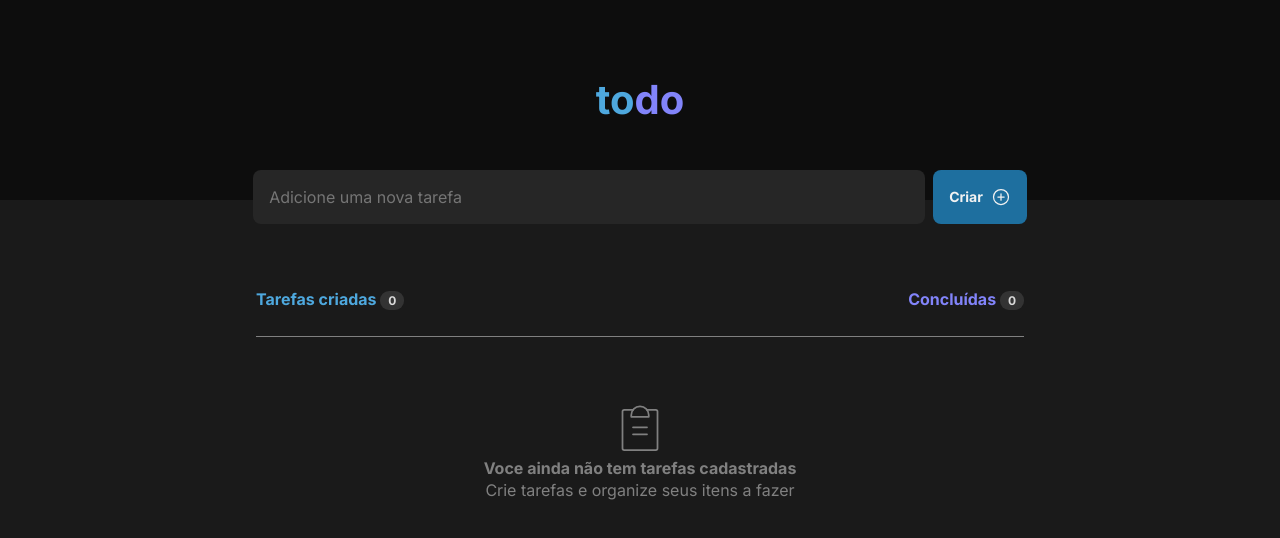
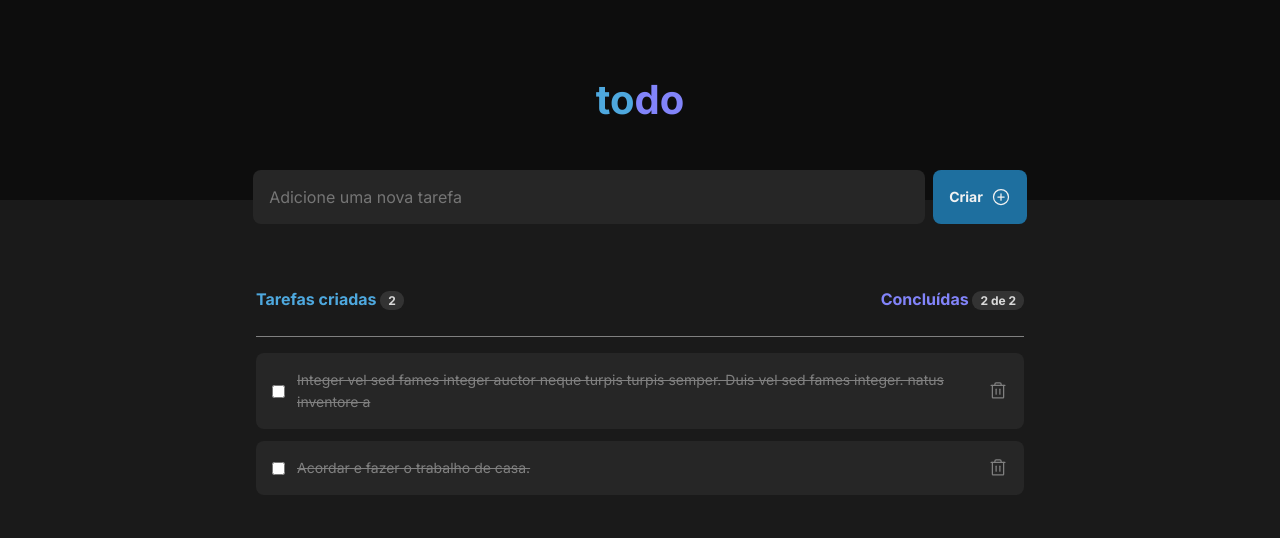
Before and after one commit to GustavoSilv4/Todo-List, a React (Vite) app: page / in a window 1280 px wide. Shown: the top 538 px of the page. Built offline with nearby package versions, Linux system fonts and the light colour scheme.

Commit message:
feat: added functionality to check completed tasks

```diff
--- a/src/components/TaskBar.tsx
+++ b/src/components/TaskBar.tsx
@@ -15,16 +15,16 @@ interface TaskList {
 export function TaskBar() {
   const [newTask, setNewTask] = useState('');
   const [tasks, setTasks] = useState<TaskList[]>([
-    /* {
+    {
       id: uuidv4(),
       task: 'Integer vel sed fames integer auctor neque turpis turpis semper. Duis vel sed fames integer. natus inventore a ',
-      concluded: false,
+      concluded: true,
     },
     {
       id: uuidv4(),
       task: 'Acordar e fazer o trabalho de casa.',
       concluded: true,
-    }, */
+    },
   ]);
 
   function handleNewTaskChange(event: ChangeEvent<HTMLInputElement>) {
@@ -55,6 +55,8 @@ export function TaskBar() {
 
   const isTaskEmpty = tasks.length === 0;
 
+  const isConcluded = tasks.filter((task) => task.concluded === true);
+
   return (
     <div className={styles.TaskBarContainer}>
       <form onSubmit={handleCreateNewTask} className={styles.newTaskForm}>
@@ -78,7 +80,7 @@ export function TaskBar() {
           Tarefas criadas <span>{tasks.length}</span>
         </div>
         <div className={styles.TaskBarCompleted}>
-          Concluídas <span>0</span>
+          Concluídas <span>{`${isConcluded.length}  de ${tasks.length}`}</span>
         </div>
       </header>
 
@@ -105,14 +107,3 @@ export function TaskBar() {
     </div>
   );
 }
-
-/* tasks.map((task) => (
-  <Tasks
-    key={task.id}
-    task={task.task}
-    concluded={task.concluded}
-    id={task.id}
-    onChangeConcluded={onChangeConcluded}
-    onDeleteTask={onDeleteTask}
-  />
-)) */
```
